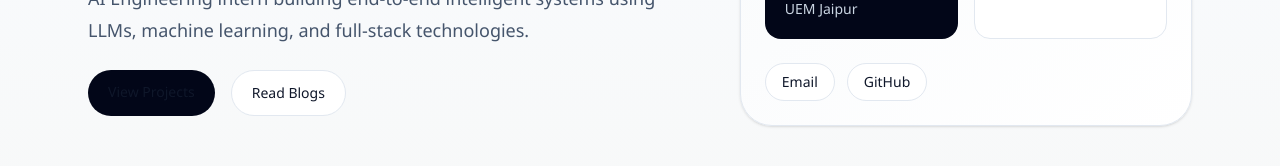
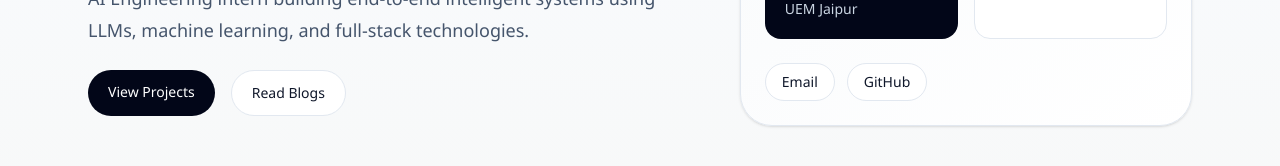
Before and after one commit to sagnik-create/portfolio1.0, a Next.js app: page / in a window 1280 px wide. Shown: the part 355-521 px from the top of the page. Built offline with nearby package versions, Linux system fonts and the light colour scheme.

Commit message:
project button fix

```diff
--- a/package.json
+++ b/package.json
@@ -4,14 +4,16 @@
   "private": true,
   "scripts": {
     "dev": "next dev",
-    "build": "next build",
+    "build": "next build --webpack",
     "start": "next start",
     "lint": "eslint"
   },
   "dependencies": {
     "next": "16.2.4",
     "react": "19.2.4",
-    "react-dom": "19.2.4"
+    "react-dom": "19.2.4",
+    "react-markdown": "^10.1.0",
+    "remark-gfm": "^4.0.1"
   },
   "devDependencies": {
     "@tailwindcss/postcss": "^4",
--- a/src/components/Hero.tsx
+++ b/src/components/Hero.tsx
@@ -25,6 +25,7 @@ export default function Hero({ data }: HeroProps) {
           <Link
             href="/projects"
             className="rounded-full bg-slate-950 px-5 py-3 text-sm font-medium text-white transition hover:bg-slate-800"
+            style={{ color: "#ffffff" }}
           >
             View Projects
           </Link>
```
Also changed, not shown: 1 other file (tests, documents, lock files or other folders).
